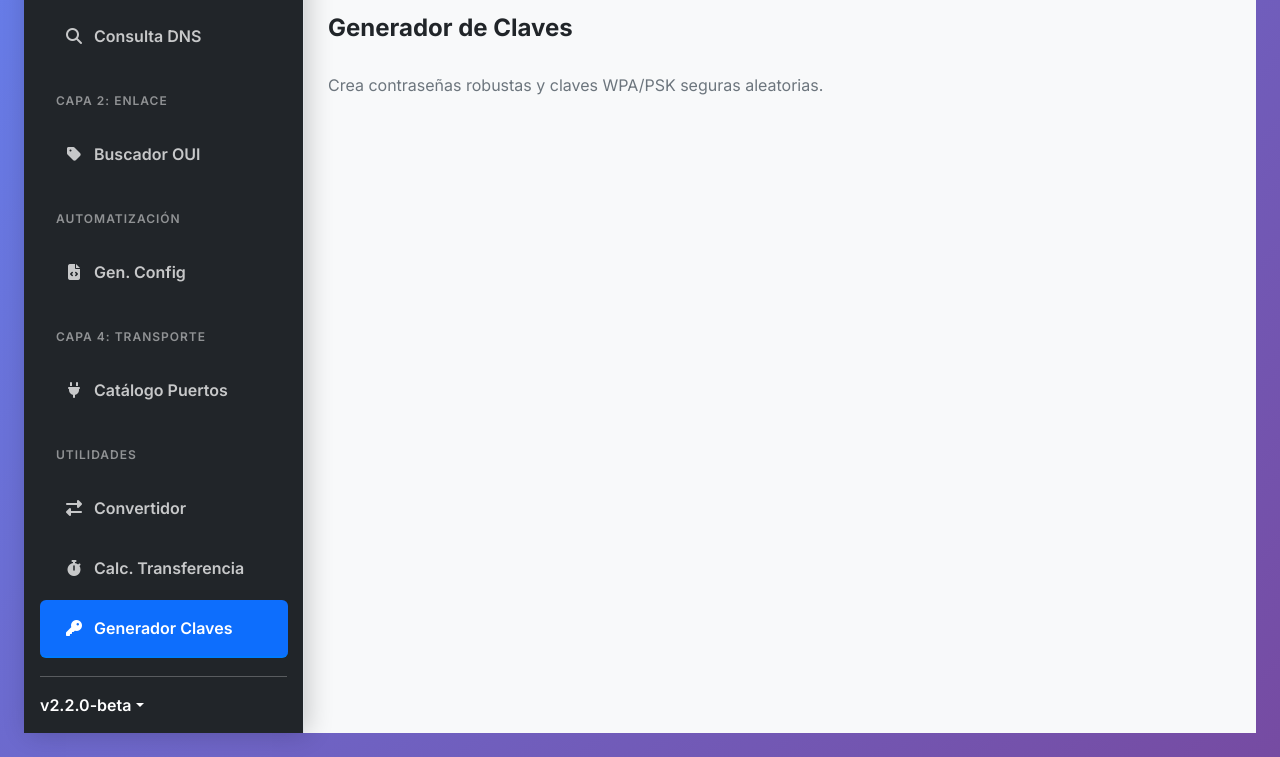
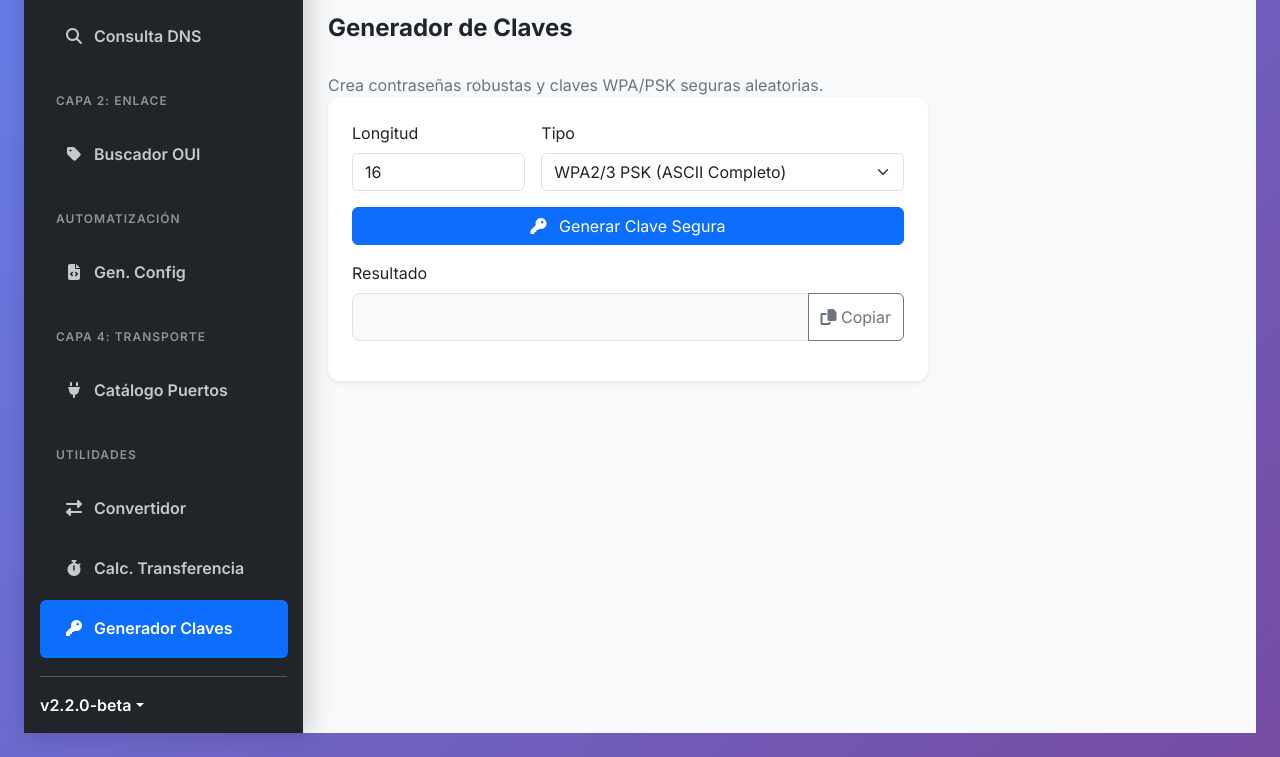
Before and after one commit to Medalcode/NetOpsToolkit, a website built with Vite: page index.html in a window 1280 px wide. Both pictures are taken after a click on the link "Generador Claves". Shown: the part 91-848 px from the top of the page. Built offline with nearby package versions, Linux system fonts and the light colour scheme; no server answers.

Commit message:
fix(ui): restore missing html structure for keygen tool

```diff
--- a/index.html
+++ b/index.html
@@ -352,7 +352,37 @@
           <div id="tool-keygen" class="tool-view">
             <h2 data-i18n="keygen.title">Generador de Claves</h2>
             <p class="text-secondary" data-i18n="keygen.desc"></p>
-            <div id="keygen-content"></div>
+
+            <div class="card border-0 shadow-sm p-4" style="max-width: 600px;">
+                <div class="row g-3">
+                    <div class="col-md-4">
+                        <label class="form-label">Longitud</label>
+                        <input type="number" id="keygen-length" class="form-control" value="16" min="8" max="128">
+                    </div>
+                    <div class="col-md-8">
+                        <label class="form-label">Tipo</label>
+                        <select id="keygen-type" class="form-select">
+                            <option value="wpa">WPA2/3 PSK (ASCII Completo)</option>
+                            <option value="hex">Hexadecimal (WEP/Cisco)</option>
+                            <option value="base64">Base64 (VPN/API Keys)</option>
+                        </select>
+                    </div>
+                    <div class="col-12">
+                        <button id="btn-keygen" class="btn btn-primary w-100">
+                            <i class="fas fa-key me-2"></i> Generar Clave Segura
+                        </button>
+                    </div>
+                    <div class="col-12 mt-3">
+                        <label class="form-label">Resultado</label>
+                        <div class="input-group">
+                            <input type="text" id="keygen-output" class="form-control font-monospace form-control-lg bg-light" readonly>
+                            <button class="btn btn-outline-secondary" id="btn-keygen-copy" type="button">
+                                <i class="fas fa-copy"></i> Copiar
+                            </button>
+                        </div>
+                    </div>
+                </div>
+            </div>
           </div>
           <div id="tool-keygen" class="tool-view">
              <h2>Key Generator</h2>
```
